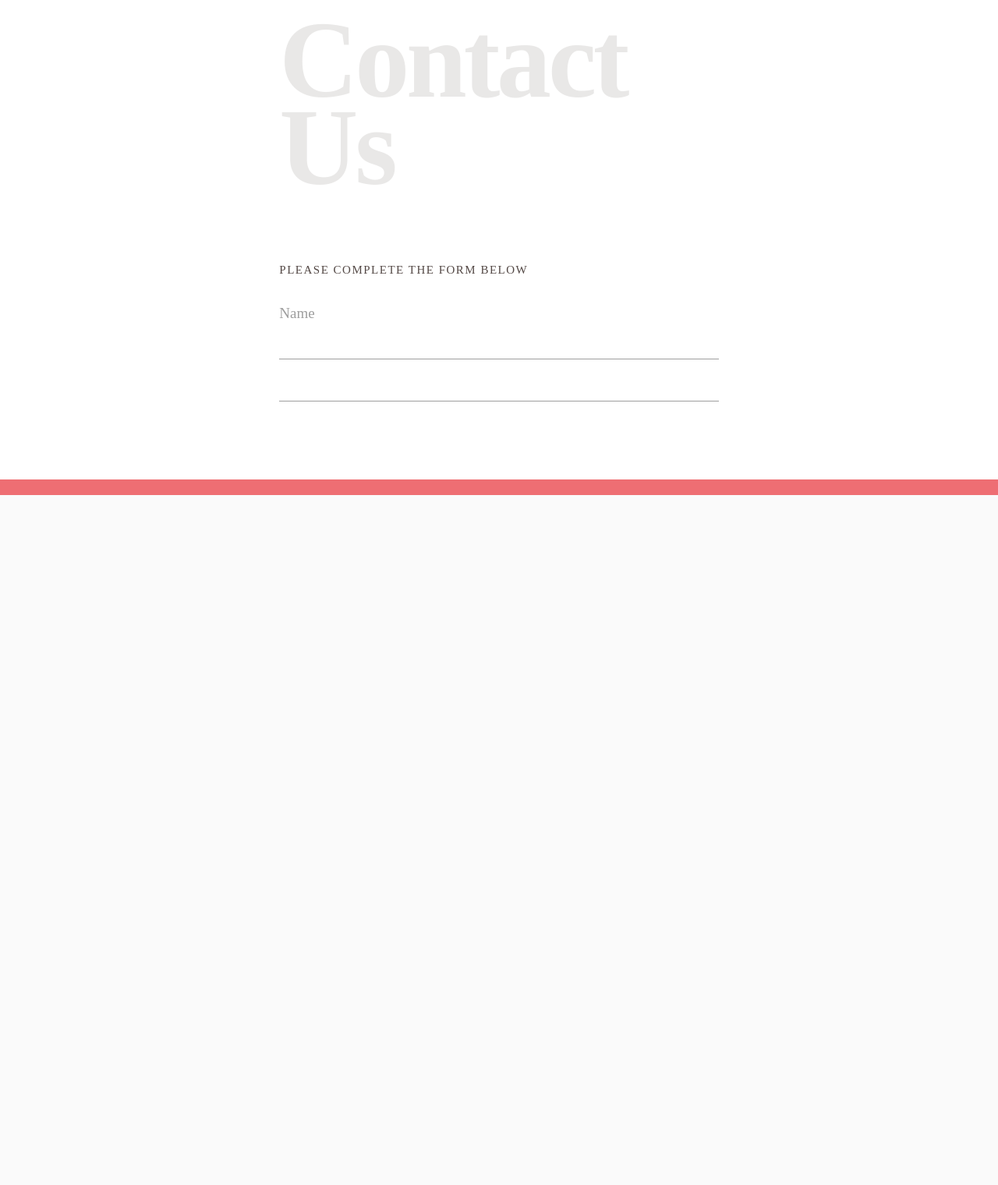
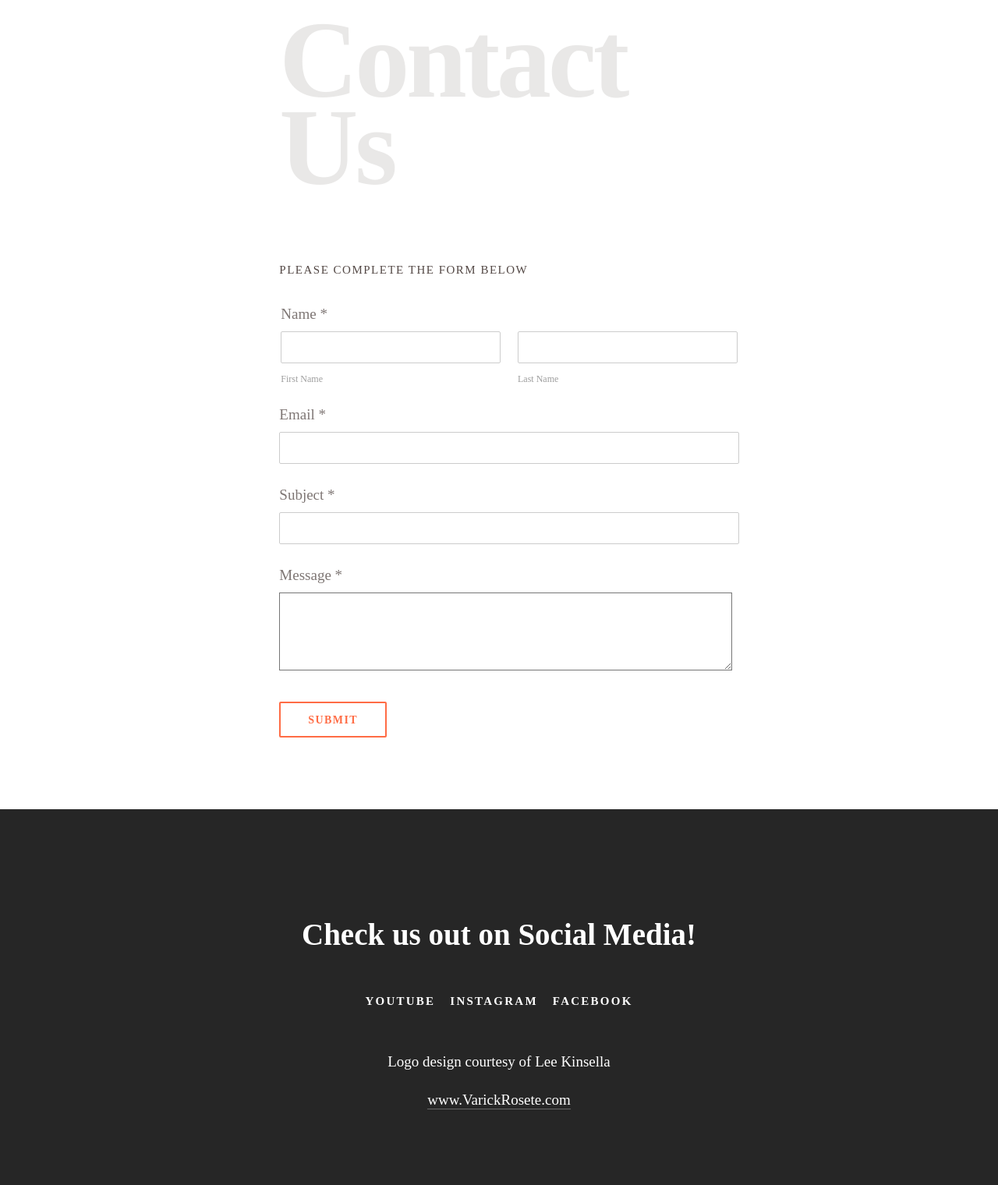
Before and after one commit to LeeKinsella/houstonhomes, a PHP site: page /index-new.html in a window 1280 px wide. Shown: the part 4236-5756 px from the top of the page at 78% size. Before the commit the page ends 4871 px from the top, so only its background shows below. Run offline with PHP 8.4, Linux system fonts and the light colour scheme; style sheets or scripts are compiled from the project's sources; some web fonts are replaced.

Commit message:
Finished homepage styling

```diff
--- a/css/site.less
+++ b/css/site.less
@@ -207,6 +207,21 @@ nav.transparent {
                     color: #fff;
                     margin: 0 0.618em;
                     padding: 0.618em 0;
+                    -webkit-transition: color 170ms ease-in-out, background-color 170ms ease-in-out;
+                    -moz-transition: color 170ms ease-in-out, background-color 170ms ease-in-out;
+                    -ms-transition: color 170ms ease-in-out, background-color 170ms ease-in-out;
+                    -o-transition: color 170ms ease-in-out, background-color 170ms ease-in-out;
+                    transition: color 170ms ease-in-out, background-color 170ms ease-in-out;
+                }
+            }
+            &:hover {
+                li {
+                    a {
+                        color: #fff6;
+                        &:hover {
+                            color: #fff;
+                        }
+                    }
                 }
             }
         }
@@ -255,13 +270,139 @@ nav.transparent {
                 margin-top: 0;
             }
         }
+        h3 {
+            margin-bottom: 0;
+        }
         form {
             padding: 17px;
+            fieldset {
+                border: 0;
+                padding: 0;
+                .field-container {
+                    display: flex;
+                    justify-content: space-between;
+                    .field {
+                        &:first-child {
+                            margin-right: 1.5em;
+                        }
+                        &:last-child {
+                            margin-left: 1.5em;
+                        }
+                    }
+                }
+            }
+            .title {
+                font-size: 19px;
+                font-weight: 400;
+                font-family: minion-pro;
+                color: #281a1799;
+                margin-bottom: 0.5em;
+                margin-top: 1em;
+            }
+            input {
+                border-radius: 2px;
+                border: 1px solid #ccc;
+                padding: 12px;
+                line-height: normal;
+                font-size: 12px;
+                height: auto;
+            }
             label {
                 font-family: minion-pro;
                 font-weight: 400;
-                font-size: 19px;
+                font-size: 12px;
+            }
+            .field {
+                flex: 1;
+                display: flex;
+                flex-direction: column;
+            }
+            textarea {
+                resize: vertical;
+                width: 103%;
+                height: 100px;
+                padding: 12px;
+                font-size: 12px;
+                line-height: normal;
+            }
+            .form-button-wrapper {
+                margin-top: 2.5em;
+                input {
+                    background-color: #0000;
+                    padding: 14px 35px;
+                    border: 2px solid #ff6c45;
+                    font-family: ff-good-headline-web-pro-con;
+                    color: #ff6c45;
+                    font-size: 14px;
+                    text-transform: uppercase;
+                    letter-spacing: 1.4px;
+                    height: 46px;
+                    font-weight: 600;
+                    cursor: pointer;
+                    -webkit-transition: 0.1s background-color linear, 0.1s color linear;
+                    -moz-transition: 0.1s background-color linear, 0.1s color linear;
+                    -o-transition: 0.1s background-color linear, 0.1s color linear;
+                    transition: 0.1s background-color linear, 0.1s color linear;
+                    &:hover {
+                        color: #fff;
+                        background-color: #ff6c45;
+                    }
+                }
             }
         }
     }
 }
+
+footer.page-footer {
+    background-color: #262626;
+    .container {
+        .section {
+            .content {
+                h2 {
+                    text-transform: none;
+                }
+                .footer-nav {
+                    margin: 3em 0;
+                    a {
+                        -webkit-transition: color .15s ease-out;
+                        -moz-transition: color .15s ease-out;
+                        -ms-transition: color .15s ease-out;
+                        -o-transition: color .15s ease-out;
+                        transition: color .15s ease-out;
+                        font-family: ff-good-headline-web-pro-con;
+                        color: #fff;
+                        text-transform: uppercase;
+                        font-size: 15px;
+                        font-weight: 900;
+                        letter-spacing: 2.25px;
+                        line-height: 30px;
+                        &:not(:last-child) {
+                            padding-right: 15px;
+                        }
+                        &:hover {
+                            color: #fff6;
+                        }
+                    }
+                }
+                p {
+                    font-family: minion-pro;
+                    color: #fff;
+                    a {
+                        color: #fff;
+                        padding-bottom: 0.95px;
+                        border-bottom: 1px solid #ffffff4d;
+                        -webkit-transition: border-color .15s ease-out,color .15s ease-out;
+                        -moz-transition: border-color .15s ease-out,color .15s ease-out;
+                        -ms-transition: border-color .15s ease-out,color .15s ease-out;
+                        -o-transition: border-color .15s ease-out,color .15s ease-out;
+                        transition: border-color .15s ease-out,color .15s ease-out;
+                        &:hover {
+                            color: #fff9;
+                            border-color: #ffffff26;
+                        }
+                    }
+                }
+            }
+        }
+    }
+}
--- a/index-new.html
+++ b/index-new.html
@@ -130,9 +130,40 @@
                     </div>
                     <h3>Please Complete the Form Below</h3>
                     <form id="contact-form">
-                        <label for="name">Name</label>
-                        <input type="text" id="first-name" name="name">
-                        <input type="text" id="last-name" name="name">
+                        <fieldset id="name" class="required">
+                            <div class="title">Name <span class="required">*</span></div>
+                            <div class="field-container">
+                                <div class="field first-name">
+                                    <input type="text" id="first-name" name="name">
+                                    <label class="caption">First Name</label>
+                                </div>
+                                <div class="field last-name">
+                                    <input type="text" id="last-name" name="name">
+                                    <label class="caption">Last Name</label>
+                                </div>
+                            </div>
+                        </fieldset>
+                        <div class="title">Email <span class="required">*</span></div>
+                        <div class="field-container">
+                            <div class="field email">
+                                <input type="email" id="email" name="email">
+                            </div>
+                        </div>
+                        <div class="title">Subject <span class="required">*</span></div>
+                        <div class="field-container">
+                            <div class="field subject">
+                                <input type="text" id="subject" name="subject">
+                            </div>
+                        </div>
+                        <div class="title">Message <span class="required">*</span></div>
+                        <div class="field-container">
+                            <div class="field message">
+                                <textarea rows="10" id="message" name="message"></textarea>
+                            </div>
+                        </div>
+                        <div class="form-button-wrapper">
+                            <input type="submit" value="Submit">
+                        </div>
                     </form>
                 </div>
                 <div class="column column-span-2">&nbsp;</div>
@@ -142,6 +173,20 @@
 
     <footer class="page-footer">
         <div class="container">
+            <div class="section">
+                <div class="content">
+                    <h2><strong>Check us out on Social Media!</strong></h2>
+                    <div class="footer-nav">
+                        <a href="https://www.youtube.com/channel/UCGXrcapf04UWBZivMPaF5zA/videos" target="_blank" class="footer-nav-item">YouTube</a>
+                        <a href="https://www.instagram.com/closingbear/" target="_blank" class="footer-nav-item">Instagram</a>
+                        <a href="https://www.facebook.com/closingbear/" target="_blank" class="footer-nav-item">Facebook</a>
+                    </div>
+                    <p>Logo design courtesy of Lee Kinsella</p>
+                    <p>
+                        <a href="http://www.varickrosete.com" target="_blank">www.VarickRosete.com</a>
+                    </p>
+                </div>
+            </div>
         </div>
     </footer>
 
```
